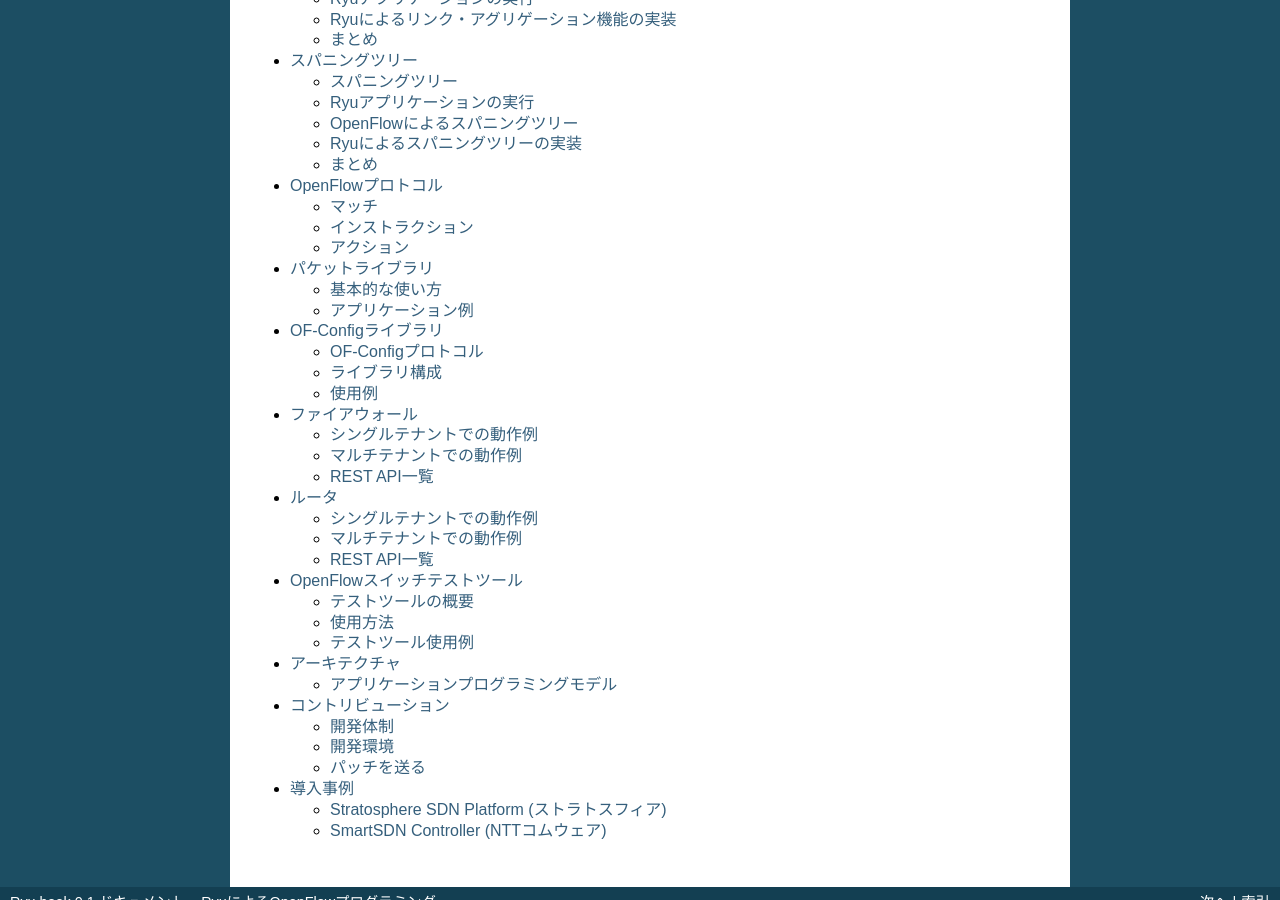
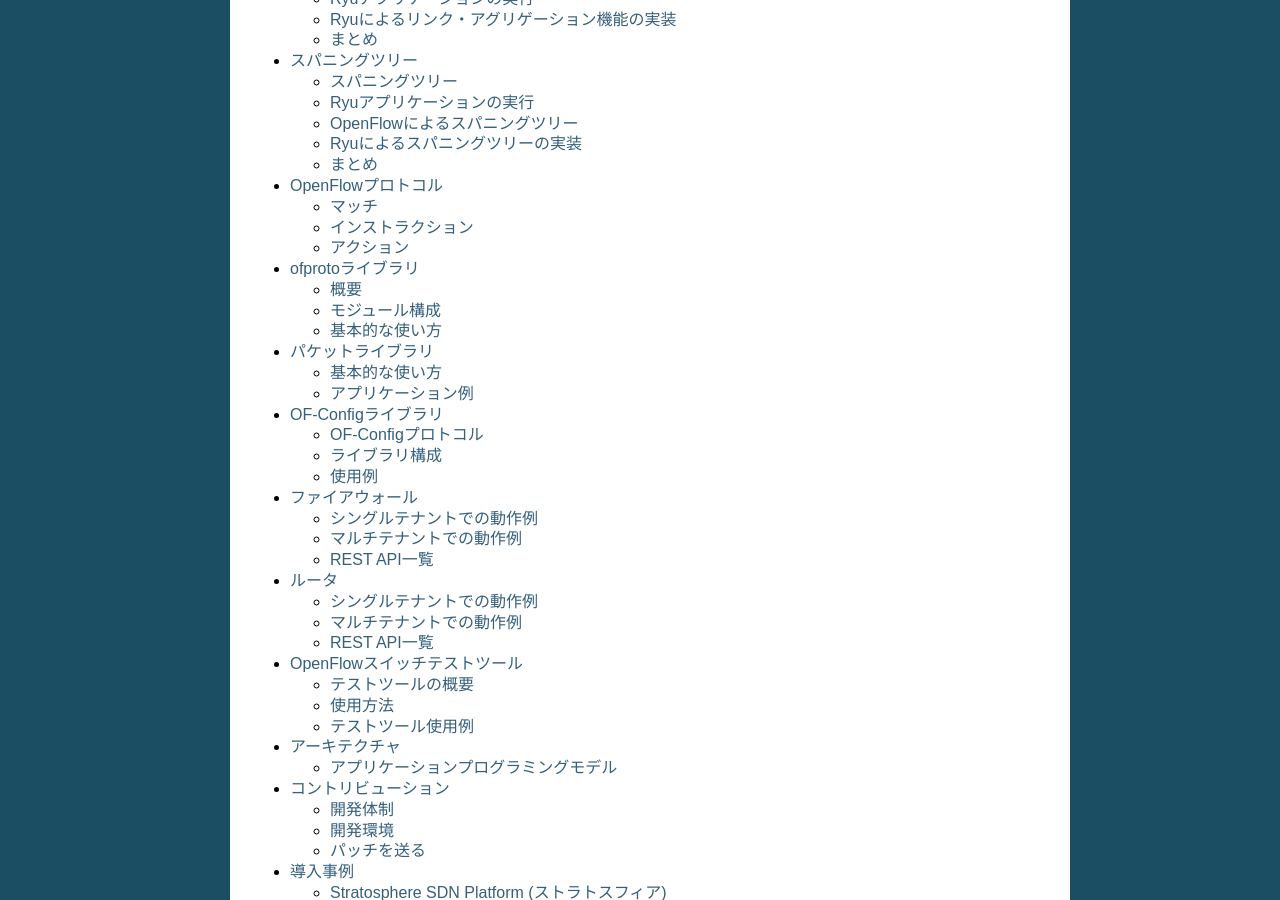
Before and after one commit to osrg/ryu-book, a Sphinx documentation site: the page built from ja/source/index.rst, in a window 1280 px wide and 900 px high, scrolled down 547 px. Built offline with Sphinx 7.4.7, drawn with Linux system fonts in a browser that asks for light colours; part of the change alters nothing that is shown.

Commit message:
introduce ofproto library

```diff
--- a/ja/source/index.rst
+++ b/ja/source/index.rst
@@ -16,6 +16,7 @@ RyuによるOpenFlowプログラミング
    link_aggregation.rst
    spanning_tree.rst
    openflow_protocol.rst
+   ofproto_lib.rst
    packet_lib.rst
    of_config.rst
    rest_firewall.rst
--- /dev/null
+++ b/ja/source/ofproto_lib.rst
@@ -0,0 +1,208 @@
+ofprotoライブラリ
+=================
+
+本章ではRyuのofprotoライブラリについて紹介します。
+
+概要
+----
+
+ofprotoライブラリはOpenFlowプロトコルのメッセージの作成・解析を行なうための
+ライブラリです。
+
+モジュール構成
+--------------
+
+各OpenFlowバージョン(バージョンX.Y)について、
+定数モジュール(ofproto_vX_Y)と
+パーサーモジュール(ofproto_vX_Y_parser)が用意されています。
+各OpenFlowバージョンの実装は基本的に独立しています。
+
+================== ======================== ===============================
+OpenFlowバージョン 定数モジュール           パーサーモジュール
+================== ======================== ===============================
+1.0.x              ryu.ofproto.ofproto_v1_0 ryu.ofproto.ofproto_v1_0_parser
+1.2.x              ryu.ofproto.ofproto_v1_2 ryu.ofproto.ofproto_v1_2_parser
+1.3.x              ryu.ofproto.ofproto_v1_3 ryu.ofproto.ofproto_v1_3_parser
+1.4.x              ryu.ofproto.ofproto_v1_4 ryu.ofproto.ofproto_v1_4_parser
+================== ======================== ===============================
+
+定数モジュール
+^^^^^^^^^^^^^^
+
+定数モジュールにはプロトコル定数の定義があります。
+例えば以下のようなものです。
+
+================ ==================================
+定数             説明
+================ ==================================
+OFP_VERSION      プロトコルバージョン番号
+OFPP_xxxx        ポート番号
+OFPCML_NO_BUFFER バッファせずに、パケット全体を送信
+OFP_NO_BUFFER    無効なバッファ番号
+================ ==================================
+
+パーサーモジュール
+^^^^^^^^^^^^^^^^^^
+
+パーサーモジュールには各OpenFlowメッセージに対応したクラスが定義されています。
+例えば以下のようなものです。
+これらのクラスとそのインスタンスを、今後メッセージクラス、
+メッセージオブジェクトと呼びます。
+
+================ ==================================
+クラス           説明
+================ ==================================
+OFPHello         OFPT_HELLOメッセージ
+OFPPacketOut     OFPT_PACKET_OUTメッセージ
+OFPFlowMod       OFPT_FLOW_MODメッセージ
+================ ==================================
+
+また、パーサーモジュールにはOpenFlowメッセージのペイロード中で使われる
+構造体に対応するクラスも定義されています。
+例えば以下のようなものです。
+これらのクラスとそのインスタンスを、今後構造体クラス、
+構造体オブジェクトと呼びます。
+
+======================= ==================================
+クラス                  構造体
+======================= ==================================
+OFPMatch                ofp_match
+OFPInstructionGotoTable ofp_instruction_goto_table
+OFPActionOutput         ofp_action_output
+======================= ==================================
+
+基本的な使い方
+--------------
+
+ProtocolDescクラス
+^^^^^^^^^^^^^^^^^^
+
+使用するOpenFlowプロトコルを指定するためのクラスです。
+メッセージクラスの__init__のdatapath引数には、このクラス
+(またはその派生クラスであるDatapathクラス)のオブジェクトを指定します。
+
+.. rst-class:: sourcecode
+
+::
+
+    from ryu.ofproto import ofproto_protocol
+    from ryu.ofproto import ofproto_v1_3
+
+    dp = ofproto_protocol.ProtocolDesc(version=ofproto_v1_3.OFP_VERSION)
+
+ネットワークアドレス
+^^^^^^^^^^^^^^^^^^^^
+
+Ryu ofprotoライブラリのAPIでは、基本的に文字列表現のネットワークアドレスが
+使用されます。例えば以下のようなものです。
+
+.. NOTE::
+
+    ただし、OpenFlow 1.0に関しては異なる表現が使用されています。
+    (2014年2月現在)
+
+============= ===================
+アドレス種別  python文字列の例
+============= ===================
+MACアドレス   '00:03:47:8c:a1:b3'
+IPv4アドレス  '192.0.2.1'
+IPv6アドレス  '2001:db8::2'
+============= ===================
+
+メッセージオブジェクトの生成
+^^^^^^^^^^^^^^^^^^^^^^^^^^^^
+
+各メッセージクラス、構造体クラスのインスタンスを適切な引数で生成します。
+
+引数の名前は、基本的にOpenFlowプロトコルで定められたフィールドの名前と
+同じです。ただし、pythonの予約語と衝突する場合は、最後に「_」を付けます。
+以下の例では「type_」がこれに当たります。
+
+.. rst-class:: sourcecode
+
+::
+
+    from ryu.ofproto import ofproto_protocol
+    from ryu.ofproto import ofproto_v1_3
+
+    dp = ofproto_protocol.ProtocolDesc(version=ofproto_v1_3.OFP_VERSION)
+    ofp = dp.ofproto
+    ofpp = dp.ofproto_parser
+    actions = [parser.OFPActionOutput(port=ofp.OFPP_CONTROLLER,
+                                      max_len=ofp.OFPCML_NO_BUFFER)]
+    inst = [parser.OFPInstructionActions(type_=ofp.OFPIT_APPLY_ACTIONS,
+                                         actions=actions)]
+    fm = ofpp.OFPFlowMod(datapath=dp,
+                         priority=0,
+                         match=ofpp.OFPMatch(in_port=1,
+                                             eth_src='00:50:56:c0:00:08'),
+                         instructions=inst)
+
+.. NOTE::
+
+    定数モジュール、パーサーモジュールは直接importして使っても良いですが、
+    使用するOpenFlowバージョンを変更する際に最小限の修正で済むよう、
+    できるだけProtocolDescオブジェクトのofproto, ofproto_parser属性を
+    使用することを推奨します。
+
+メッセージオブジェクトの解析
+^^^^^^^^^^^^^^^^^^^^^^^^^^^^
+
+メッセージオブジェクトの内容を調べることができます。
+
+例えばOFPPacketInオブジェクトpidのmatchフィールドにはpin.matchとして
+アクセスできます。
+
+OFPMatchオブジェクトの各TLVには、以下のように名前でアクセスできます。
+
+.. rst-class:: sourcecode
+
+::
+
+    print pin.match['in_port']
+
+JSON
+^^^^
+
+メッセージオブジェクトをjson.dumps互換の辞書に変換する機能と、
+json.loads互換の辞書からメッセージオブジェクトを復元する機能があります。
+
+.. NOTE::
+
+    ただし、OpenFlow 1.0に関しては実装が不完全です。
+    (2014年2月現在)
+
+.. rst-class:: sourcecode
+
+::
+
+    import json
+
+    print json.dumps(msg.to_jsondict())
+
+メッセージの解析 (パース)
+^^^^^^^^^^^^^^^^^^^^^^^^^
+
+メッセージのバイト列から、対応するメッセージオブジェクトを生成します。
+スイッチから受信したメッセージについては、フレームワークが自動的に
+この処理を行なうため、Ryuアプリケーションが意識する必要はありません。
+
+具体的には以下のようになります。
+
+1. ryu.ofproto.ofproto_parser.header関数を使用して、バージョン非依存部分を解析
+2. 1.の結果をryu.ofproto.ofproto_parser.msg関数に渡して残りの部分を解析
+
+メッセージの生成 (シリアライズ)
+^^^^^^^^^^^^^^^^^^^^^^^^^^^^^^^
+
+メッセージオブジェクトから、対応するメッセージのバイト列を生成します。
+スイッチに送信するメッセージについては、フレームワークが自動的に
+この処理を行なうため、Ryuアプリケーションが意識する必要はありません。
+
+具体的には以下のようになります。
+
+1. メッセージオブジェクトのserializeメソッドを呼び出す
+2. メッセージオブジェクトのbuf属性を読み出す
+
+'len'などのいくつかのフィールドは、明示的に値を指定しなくても
+serialize時に自動的に計算されます。
```
